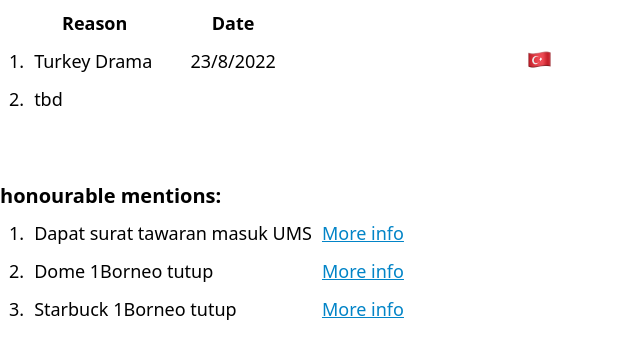
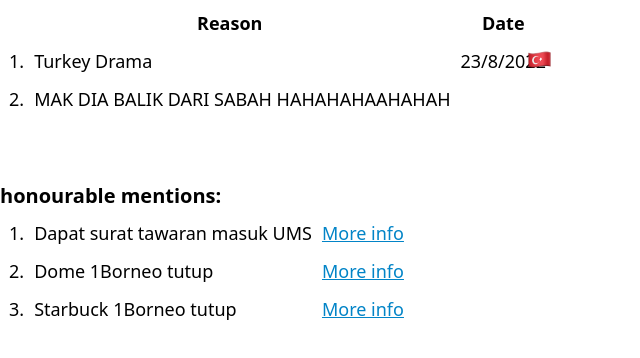
Before and after one commit to hasifjasmi/depressoTracker, a Next.js app: page /list in a window 1280 px wide. Shown: the top 358 px of the page, without its empty margins (0-640 px from the left). Built offline with nearby package versions, Linux system fonts and the light colour scheme.

Commit message:
updated the tbd

```diff
--- a/pages/list.jsx
+++ b/pages/list.jsx
@@ -30,7 +30,7 @@ function List() {
           </tr>
           <tr>
             <td class="">2.</td>
-            <td class="">tbd</td>
+            <td class="">MAK DIA BALIK DARI SABAH HAHAHAHAAHAHAH</td>
           </tr>
         </tbody>
       </table>
```
